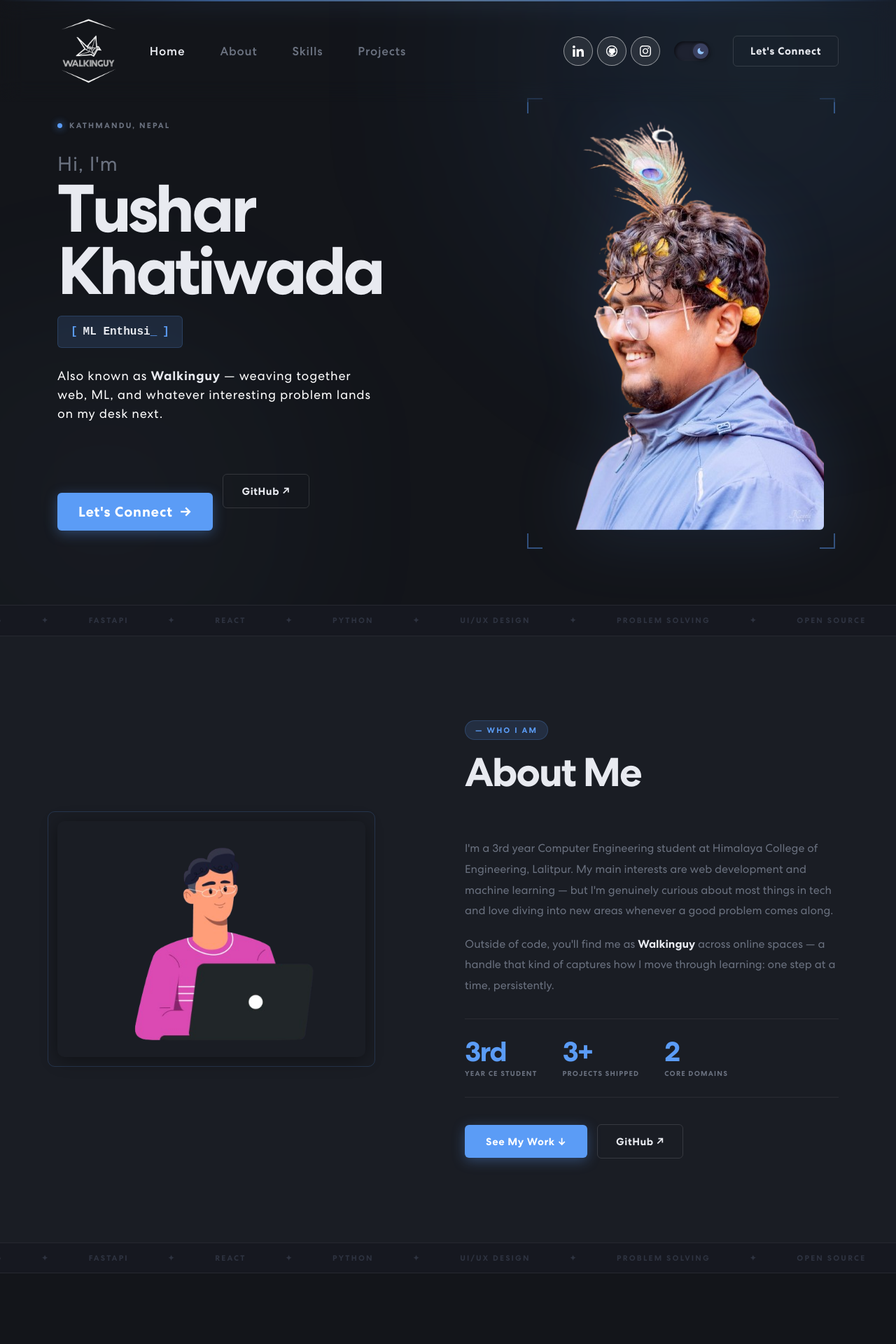
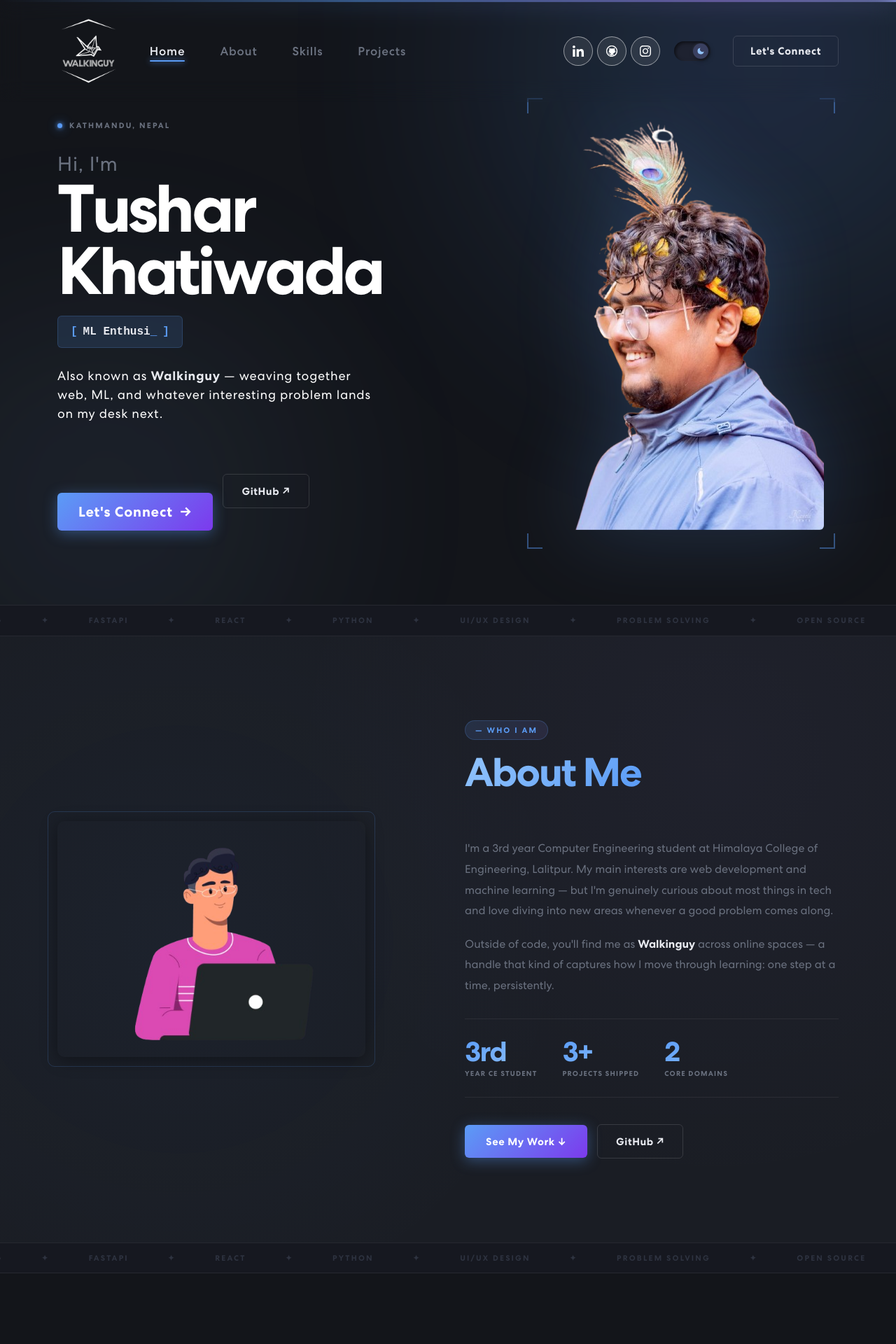
Before and after one commit to walkinguy1/portfolio, a React (Vite) app in the folder portfolio/: page / in a window 1280 px wide. Shown: the top 1920 px of the page at 70% size. Built offline with nearby package versions, Linux system fonts and the light colour scheme.

Commit message:
Fixed light mode

```diff
--- a/portfolio/src/App.css
+++ b/portfolio/src/App.css
@@ -237,6 +237,22 @@ span.navbar-text {
 .social-icon a img {
   width: 40%;
   z-index: 1;
+  transition: filter 0.3s ease, transform 0.3s ease !important;
+}
+
+/* Invert icons to black in light mode so they're visible */
+[data-theme="light"] .social-icon a img {
+  filter: invert(1) brightness(0);
+}
+[data-theme="light"] .social-icon a:hover img {
+  filter: invert(1) brightness(0) !important;
+}
+
+/* Invert logo to dark in light mode — navbar AND footer */
+[data-theme="light"] nav.navbar .navbar-brand img,
+[data-theme="light"] .footer img:first-child,
+[data-theme="light"] .footer .footer-logo {
+  filter: invert(1) brightness(0);
 }
 
 /* Specificity fix for Let's Connect Button */
@@ -665,11 +681,22 @@ nav.navbar {
   display: block;
   font-size: clamp(3rem, 8vw, 6rem);
   font-weight: 900; line-height: 0.93; letter-spacing: -0.05em;
-  color: var(--text);
+  /* Use color: transparent so the global color transition doesn't fight gradient text */
+  color: transparent;
+  background: linear-gradient(135deg, #93c5fd 0%, #5b9cf6 50%, #a78bfa 100%);
+  -webkit-background-clip: text;
+  -webkit-text-fill-color: white;
+  background-clip: text;
 }
-/* Light mode: darken banner text explicitly for contrast on light bg */
+/* Light mode: dark-to-blue gradient for contrast on light bg */
 [data-theme="light"] .headline-hi   { color: #777; }
-[data-theme="light"] .headline-name { color: #0d0f14; }
+[data-theme="light"] .headline-name {
+  color: transparent;
+  background: linear-gradient(135deg, #0d0f14 0%, #1d4ed8 60%, #2563eb 100%);
+  -webkit-background-clip: text;
+  -webkit-text-fill-color: black;
+  background-clip: text;
+}
 [data-theme="light"] .banner-desc   { color: #555; }
 [data-theme="light"] .banner-desc strong { color: #111; }
 [data-theme="light"] .banner-eyebrow { color: #888; }
@@ -1059,3 +1086,236 @@ nav.navbar {
 .theme-switch:hover .theme-switch__thumb {
   filter: brightness(1.1);
 }
+
+/* ============================================================
+   VISUAL ENHANCEMENTS — Eye-catching polish
+   ============================================================ */
+
+/* Gradient accent on section headings */
+.section-header h2 {
+  color: transparent;
+  background: linear-gradient(135deg, #93c5fd 0%, #5b9cf6 50%, #a78bfa 100%);
+  -webkit-background-clip: text;
+  -webkit-text-fill-color: transparent;
+  background-clip: text;
+}
+[data-theme="light"] .section-header h2 {
+  color: transparent;
+  background: linear-gradient(135deg, #0d0f14 0%, #1d4ed8 70%, #2563eb 100%);
+  -webkit-background-clip: text;
+  -webkit-text-fill-color: transparent;
+  background-clip: text;
+}
+
+/* Stronger glow on banner glows */
+.banner-glow--1 {
+  background: rgba(91,156,246,0.18) !important;
+}
+.banner-glow--2 {
+  background: rgba(147,197,253,0.12) !important;
+}
+[data-theme="light"] .banner-glow--1 { background: rgba(37,99,235,0.12) !important; }
+[data-theme="light"] .banner-glow--2 { background: rgba(37,99,235,0.07) !important; }
+
+/* Glowing accent bar — more vibrant */
+.banner-accent-bar {
+  height: 3px;
+  background: linear-gradient(90deg, transparent, var(--accent), #a78bfa, var(--accent-bright), var(--accent), transparent) !important;
+  opacity: 0.9;
+}
+
+/* Skill cards — colored left border accent on hover */
+.skill-category-card {
+  border-left: 3px solid transparent;
+  transition: border-color 0.3s ease, transform 0.3s ease, box-shadow 0.3s ease !important;
+}
+.skill-category-card:hover {
+  border-left-color: var(--accent) !important;
+}
+
+/* Project cards — glowing border on hover */
+.proj-card {
+  transition: transform 0.3s ease, box-shadow 0.3s ease, border-color 0.3s ease !important;
+}
+.proj-card:hover {
+  box-shadow: 0 20px 60px rgba(91,156,246,0.2), var(--shadow-hover) !important;
+}
+[data-theme="light"] .proj-card:hover {
+  box-shadow: 0 20px 60px rgba(37,99,235,0.15), var(--shadow-hover) !important;
+}
+
+/* Stat numbers — gradient color */
+.stat-number {
+  color: transparent;
+  background: linear-gradient(135deg, var(--accent), var(--accent-bright));
+  -webkit-background-clip: text;
+  -webkit-text-fill-color: transparent;
+  background-clip: text;
+}
+
+/* Social icon circles — gradient border on hover */
+.social-icon a:hover {
+  border-color: var(--accent) !important;
+  box-shadow: 0 0 16px rgba(91,156,246,0.4) !important;
+}
+[data-theme="light"] .social-icon a:hover {
+  box-shadow: 0 0 16px rgba(37,99,235,0.3) !important;
+}
+
+/* Let's Connect button — gradient on hover */
+.navbar-text button.vvd:hover {
+  background: linear-gradient(135deg, var(--accent), #a78bfa) !important;
+  border-color: transparent !important;
+  box-shadow: 0 4px 20px rgba(91,156,246,0.4) !important;
+}
+
+/* CTA button — gradient + glow */
+.btn-primary-cta {
+  background: linear-gradient(135deg, var(--accent), #7c3aed) !important;
+  box-shadow: 0 4px 20px rgba(91,156,246,0.4) !important;
+}
+.btn-primary-cta:hover:not(:disabled) {
+  box-shadow: 0 8px 36px rgba(91,156,246,0.6) !important;
+  transform: translateY(-3px) !important;
+}
+
+/* Eyebrow dot — stronger pulse glow */
+.eyebrow-dot {
+  box-shadow: 0 0 18px var(--accent), 0 0 6px var(--accent) !important;
+}
+
+/* Section tag — subtle gradient background */
+.section-tag {
+  background: linear-gradient(135deg, var(--accent-dim), rgba(167,139,250,0.1)) !important;
+}
+
+/* ============================================================
+   ADDITIONAL VISUAL ENHANCEMENTS — More dynamic & alive
+   ============================================================ */
+
+/* Animated gradient border on skill cards */
+@keyframes borderGlow {
+  0%, 100% { border-color: rgba(91,156,246,0.3); }
+  50%       { border-color: rgba(167,139,250,0.5); }
+}
+.skill-category-card:hover {
+  animation: borderGlow 2s ease-in-out infinite;
+}
+
+/* Floating animation on the profile image */
+.banner-img-wrapper img {
+  animation: imgFloat 5s ease-in-out infinite alternate !important;
+  filter: drop-shadow(0 0 60px rgba(91,156,246,0.22)) !important;
+}
+[data-theme="light"] .banner-img-wrapper img {
+  filter: drop-shadow(0 0 60px rgba(37,99,235,0.18)) !important;
+}
+
+/* Shimmer effect on the accent bar */
+@keyframes shimmer {
+  0%   { background-position: -200% center; }
+  100% { background-position: 200% center; }
+}
+.banner-accent-bar {
+  background-size: 200% auto !important;
+  animation: shimmer 4s linear infinite !important;
+}
+
+/* Glowing underline on nav links on hover */
+nav.navbar .navbar-nav a.nav-link.navbar-link {
+  position: relative;
+}
+nav.navbar .navbar-nav a.nav-link.navbar-link::after {
+  content: '';
+  position: absolute;
+  bottom: -4px; left: 50%; right: 50%;
+  height: 2px;
+  background: var(--accent);
+  border-radius: 99px;
+  transition: left 0.25s ease, right 0.25s ease;
+  box-shadow: 0 0 8px var(--accent);
+}
+nav.navbar .navbar-nav a.nav-link.navbar-link:hover::after,
+nav.navbar .navbar-nav a.nav-link.navbar-link.active::after {
+  left: 25%; right: 25%;
+}
+
+/* Subtle tilt on project card hover */
+.proj-card {
+  transform-origin: center bottom;
+}
+.proj-card:hover {
+  transform: translateY(-8px) rotate(-0.5deg) !important;
+}
+
+/* Pulsing glow on the CTA button */
+@keyframes ctaPulse {
+  0%, 100% { box-shadow: 0 4px 20px rgba(91,156,246,0.4), 0 0 0 0 rgba(91,156,246,0.3); }
+  50%       { box-shadow: 0 4px 20px rgba(91,156,246,0.4), 0 0 0 8px rgba(91,156,246,0); }
+}
+.btn-primary-cta {
+  animation: ctaPulse 3s ease-in-out infinite !important;
+}
+.btn-primary-cta:hover:not(:disabled) {
+  animation: none !important;
+}
+
+/* Glowing ring on social icon hover */
+.social-icon a {
+  transition: transform 0.3s ease, box-shadow 0.3s ease, border-color 0.3s ease !important;
+}
+.social-icon a:hover {
+  transform: translateY(-3px) scale(1.1) !important;
+}
+
+/* Scroll line — more vivid */
+.scroll-line {
+  background: linear-gradient(to bottom, var(--accent), #a78bfa, transparent) !important;
+}
+
+/* About section — subtle background pattern */
+.about::before {
+  content: '';
+  position: absolute;
+  top: 0; left: 0; right: 0; bottom: 0;
+  background-image: radial-gradient(circle at 20% 50%, rgba(91,156,246,0.04) 0%, transparent 50%),
+                    radial-gradient(circle at 80% 20%, rgba(167,139,250,0.04) 0%, transparent 50%);
+  pointer-events: none;
+}
+[data-theme="light"] .about::before {
+  background-image: radial-gradient(circle at 20% 50%, rgba(37,99,235,0.04) 0%, transparent 50%),
+                    radial-gradient(circle at 80% 20%, rgba(124,58,237,0.03) 0%, transparent 50%);
+}
+
+/* Contact section — glowing card border */
+.contact-card {
+  border-color: rgba(91,156,246,0.15) !important;
+  box-shadow: 0 0 60px rgba(91,156,246,0.08), var(--shadow-hover) !important;
+}
+[data-theme="light"] .contact-card {
+  border-color: rgba(37,99,235,0.12) !important;
+  box-shadow: 0 0 60px rgba(37,99,235,0.06), var(--shadow-hover) !important;
+}
+
+/* Footer — gradient top border */
+.footer {
+  border-top: 2px solid transparent !important;
+  background-image: linear-gradient(var(--bg-raised), var(--bg-raised)),
+                    linear-gradient(90deg, transparent, var(--accent), #a78bfa, var(--accent), transparent) !important;
+  background-origin: border-box !important;
+  background-clip: padding-box, border-box !important;
+}
+
+/* Marquee items — colored on hover with transition */
+.marquee-item {
+  transition: color 0.2s ease !important;
+}
+
+/* Tech tags — subtle glow on hover */
+.tech-tag {
+  transition: background 0.2s ease, box-shadow 0.2s ease, color 0.2s ease !important;
+}
+.tech-tag:hover {
+  background: var(--accent-dim) !important;
+  box-shadow: 0 0 10px rgba(91,156,246,0.2) !important;
+}
--- a/portfolio/src/components/banner.jsx
+++ b/portfolio/src/components/banner.jsx
@@ -67,7 +67,6 @@ export const Banner = () => {
         <meta name="twitter:card" content="summary_large_image" />
       </Helmet>
 
-      <div className="grain-overlay" aria-hidden="true" />
       <div className="banner-glow banner-glow--1" aria-hidden="true" />
       <div className="banner-glow banner-glow--2" aria-hidden="true" />
 
```
